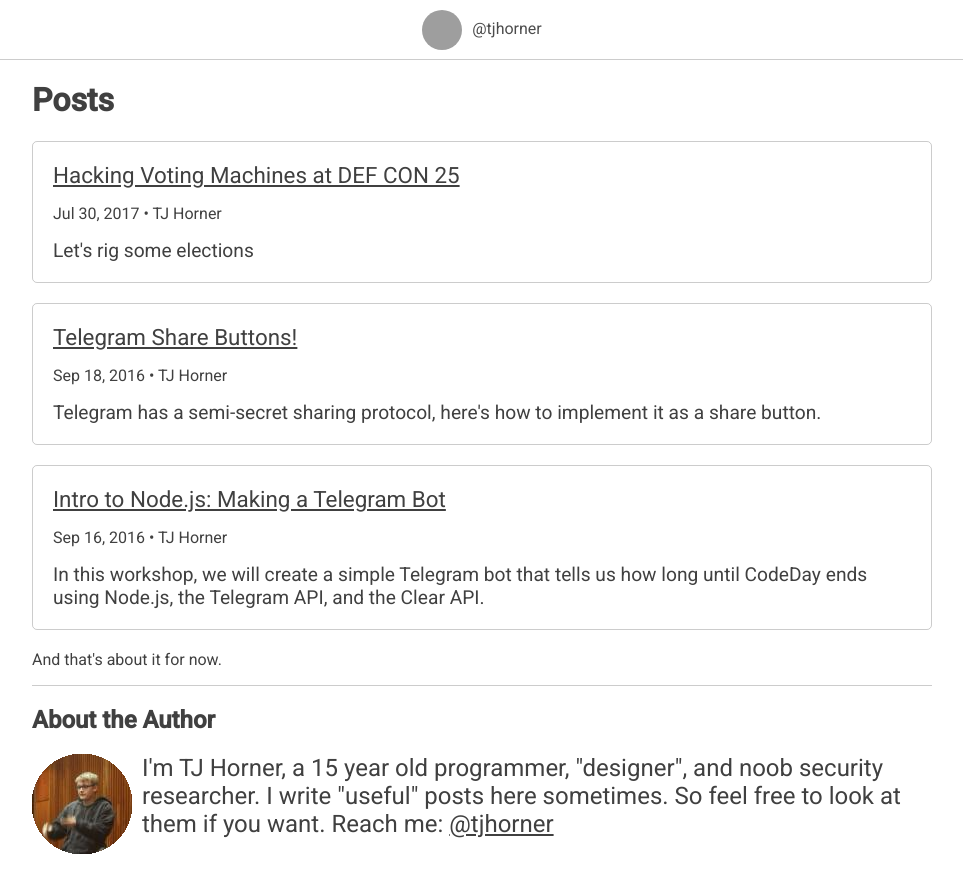
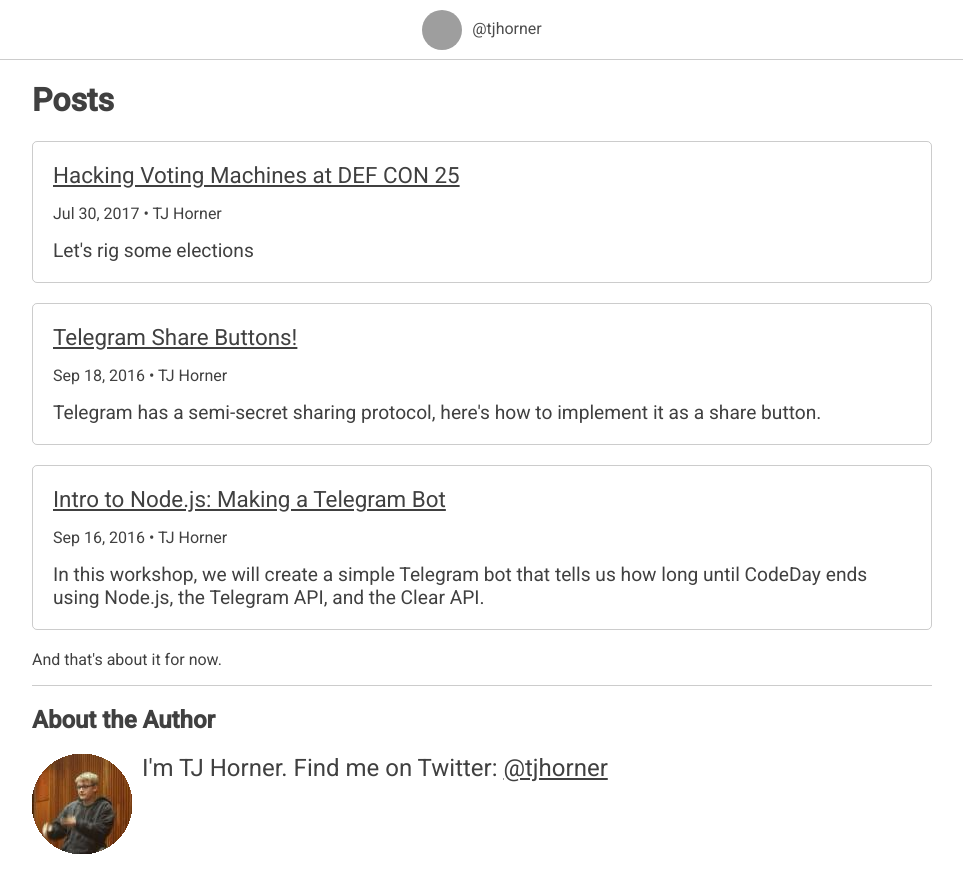
Before and after one commit to tjhorner/blog, a Jekyll site: the page built from index.html, in a window 1280 px wide. Shown: the top 893 px of the page, without its empty margins (158-1121 px from the left). Built offline with Jekyll 4.4.1, drawn with Linux system fonts in a browser that asks for light colours; grey boxes are pictures that could not be loaded.

Commit message:
AAAAAAAAAAA

```diff
--- a/_includes/footer.html
+++ b/_includes/footer.html
@@ -3,9 +3,7 @@
     <h2>About the Author</h2>
 
     <div class="about">
-      I'm TJ Horner, a 15 year old programmer, "designer", and noob security
-      researcher. I write "useful" posts here sometimes. So feel free to look
-      at them if you want. Reach me: <a href="https://telegram.me/tjhorner">@tjhorner</a>
+      I'm TJ Horner. Find me on Twitter: <a href="https://twitter.com/tjhorner">@tjhorner</a>
     </div>
   </div>
 </div>
```
